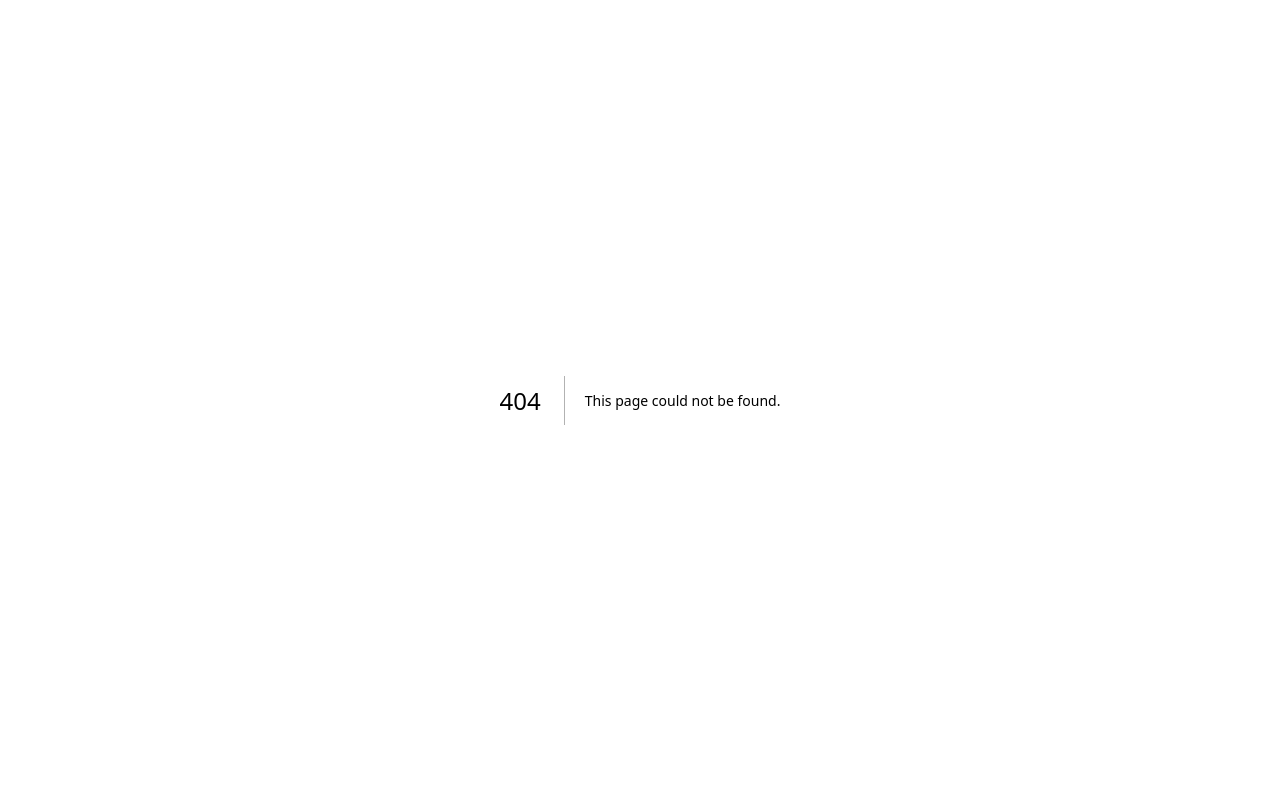
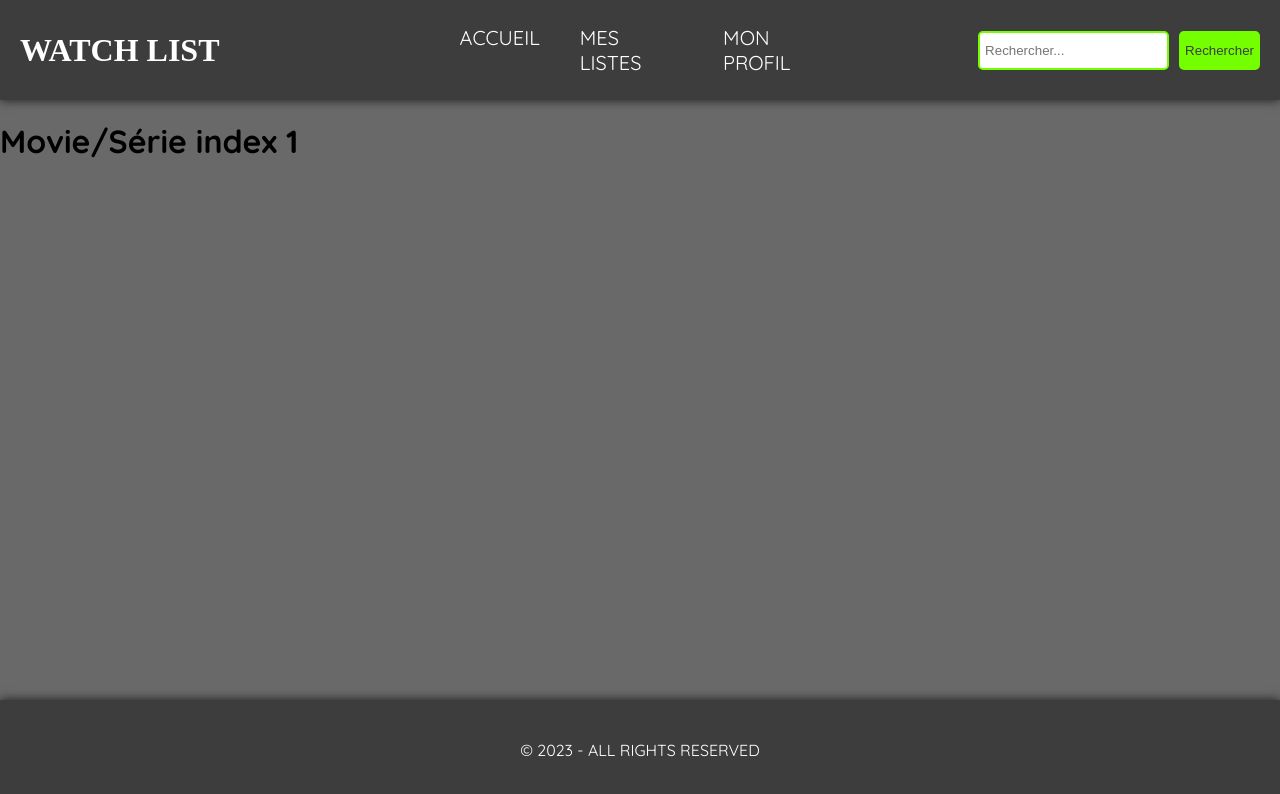
Before and after one commit to Alexis-Contente/watch-list, a Next.js app: page /item/1 in a window 1280 px wide. Before the commit this address had no page. Shown: the top 794 px of the page. Built offline with nearby package versions, Linux system fonts and the light colour scheme; a web font is replaced by a local one.

Commit message:
fix link movie/id in progress

```diff
--- /dev/null
+++ b/src/app/item/[id]/page.tsx
@@ -0,0 +1,63 @@
+import Footer from "@/components/footer/footer";
+import Header from "@/components/header/header";
+
+type Item = {
+  id: number;
+  title: string;
+  name: string;
+  overview: string;
+  poster_path: string;
+  backdrop_path: string;
+  release_date: string;
+  vote_average: number;
+  vote_count: number;
+  genre_ids: number[];
+};
+
+export default function Item({ params }: { params: { id: string } }) {
+  const id = params.id;
+
+  // Récupération de la clé API
+  const TMDB_API_KEY = process.env.API_KEY_TMDB;
+
+  // Récupération de l'url de l'API
+  const TMDB_API_URL = "https://api.themoviedb.org/3/";
+
+  // Jeton d'authentification
+  const options = {
+    method: "GET",
+    headers: {
+      accept: "application/json",
+      Authorization:
+        "Bearer eyJhbGciOiJIUzI1NiJ9.eyJhdWQiOiI2ZTliY2M4ZjgwYThjNWM0MmUwMmY4ZDc0Mzg1NzM5MyIsInN1YiI6IjY1MDgyNDg0M2NkMTJjMDBjYTU2NjA0YyIsInNjb3BlcyI6WyJhcGlfcmVhZCJdLCJ2ZXJzaW9uIjoxfQ.6JoagrEoOFINgAbx0j_MuIUzwHKWS6GwbWemJxu-hNY",
+    },
+  };
+
+  console.log("movie page params", params);
+
+  return (
+    <>
+      <Header
+        handleOpenModal={function (movie: {
+          id: number;
+          title: string;
+          name: string;
+          overview: string;
+          poster_path: string;
+          backdrop_path: string;
+          release_date: string;
+          vote_average: number; // Récupération de la clé API
+          // Récupération de la clé API
+          vote_count: number;
+          genre_ids: number[];
+        }): void {
+          throw new Error("Function not implemented.");
+        }}
+      />
+      <main>
+        <h1>Movie/Série index {id}</h1>
+      </main>
+      <Footer />
+    </>
+  );
+}
--- a/src/components/header/header.tsx
+++ b/src/components/header/header.tsx
@@ -12,7 +12,24 @@ import {
 import styles from "../../../public/styles/header.module.css";
 import axios from "axios";
 
-export default function Header() {
+type Item = {
+  id: number;
+  title: string;
+  name: string;
+  overview: string;
+  poster_path: string;
+  backdrop_path: string;
+  release_date: string;
+  vote_average: number;
+  vote_count: number;
+  genre_ids: number[];
+};
+
+type Props = {
+  handleOpenModal: (movie: Item) => void;
+};
+
+export default function Header(handleOpenModal: Props) {
   // Récupération de la clé API
   const TMDB_API_KEY = process.env.API_KEY_TMDB;
 
@@ -93,7 +110,13 @@ export default function Header() {
                 | null
                 | undefined;
             }) => (
-              <div key={result.id}>
+              <div
+                key={result.id}
+                onClick={(e) => {
+                  e.preventDefault();
+                  handleOpenModal(result);
+                }}
+              >
                 <h3>{result.title}</h3>
               </div>
             )
```
Also changed, not shown: src/app/page.tsx (+21 -2 lines).
